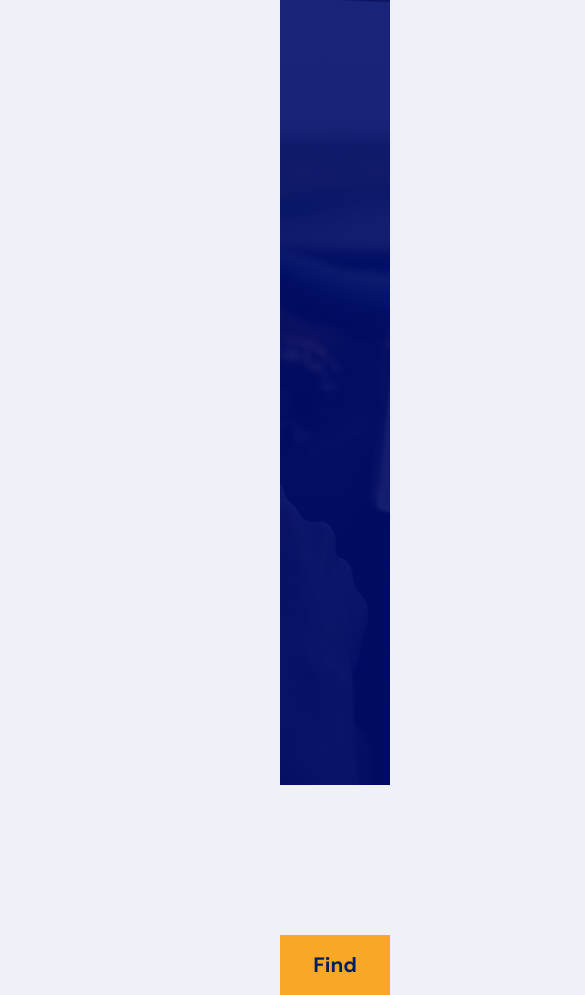
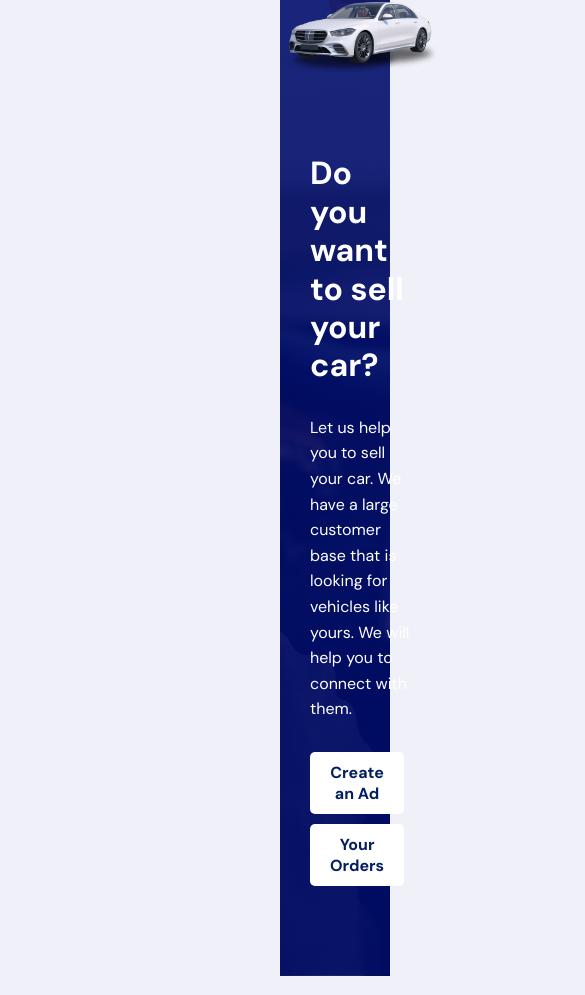
Before and after one commit to Sulakshani99/OttoCarSale_Dashboard, a React (Create React App) app in the folder frontend/: page /selling in a window 390 px wide. Shown: the part 999-1994 px from the top of the page, 585 px wide, since content can reach past the window. Built offline with nearby package versions, Linux system fonts and the light colour scheme.

Commit message:
Create becomeDriver Section as Responsive

```diff
--- a/frontend/src/components/Search/VehicleSearch.jsx
+++ b/frontend/src/components/Search/VehicleSearch.jsx
@@ -56,7 +56,7 @@ const VehicleSearch = () => {
   };
 
   return (
-    <section className="become__driver" style={{ marginTop: "100px", background: "#f0f0f8" }}>
+    <section className="become__driver" style={{ marginTop: "30px", background: "#f0f0f8" }}>
       <Container>
         <Row>
           <Col lg="6" md="6" sm="12">
--- a/frontend/src/components/UI/BecomeDriverSection.jsx
+++ b/frontend/src/components/UI/BecomeDriverSection.jsx
@@ -1,41 +1,35 @@
 import React from "react";
 import "../../styles/become-driver.css";
-import { Container, Row, Col } from "reactstrap";
-
+import { Container } from "reactstrap";
 import saleImg from "../../assets/images/sale.png";
-// import { NavLink } from "react-router-dom";
 
 const BecomeDriverSection = () => {
   return (
     <section className="become__driver">
       <Container>
-        <Row>
-          <Col lg="6" md="6" sm="12" className="become__driver-img">
-            <img src={saleImg} alt="" style={{width:'500px'}}/>
-          </Col>
-
-          <Col lg="6" md="6" sm="12" style={{marginTop:'-240px', marginLeft:'550px'}}>
-            <h2 className="section__title become__driver-title" style={{marginBottom:'30px'}}>
-              Do you want to sale your car?
-            </h2>
-            <bbr />
-            <h4 className="text-white text-justify" style={{color:'white', marginBottom:'30px'}}>
-              Lets us help you to sell your car. We have a large customer base
+        <div className="become__driver-grid">
+          <div className="become__driver-img">
+            <img src={saleImg} alt="Sale" className="img-fluid" />
+          </div>
+          <div className="become__driver-content">
+            <div className="content-inner">
+              <h2 className="section__title">Do you want to sell your car?</h2>
+              <p className="text-white">
+                Let us help you to sell your car. We have a large customer base
                 that is looking for vehicles like yours. We will help you to
                 connect with them.
-            </h4>
-            <a href="/addvehicle" style={{padding:'30px',margin:'30px'}}>
-              <button className="btn mt-4" style={{height:'30px',padding:'5px',borderRadius:'5px', width:'200px'}}>
+              </p>
+              <div className="button-group">
+                <a href="/addvehicle" className="btn btn-primary">
                   Create an Ad
-              </button>
                 </a>
-            <a href="/orders">
-              <button className="btn mt-4" style={{height:'30px',padding:'5px',borderRadius:'5px', width:'200px'}}>
+                <a href="/orders" className="btn btn-secondary">
                   Your Orders
-              </button>
                 </a>
-          </Col>
-        </Row>
+              </div>
+            </div>
+          </div>
+        </div>
       </Container>
     </section>
   );
--- a/frontend/src/styles/become-driver.css
+++ b/frontend/src/styles/become-driver.css
@@ -4,53 +4,112 @@
   background-position: center;
   background-repeat: no-repeat;
   background-size: cover;
-  padding: 80px 0px;
-  /* width: 800px; */
+  padding: 80px 0;
 }
 
-.become__driver button {
-  background: #fff;
-  color: #021F61;
-  font-weight: 600;
-}
-.become__driver-btn a {
-  text-decoration: none;
-  color: #fff;
+.become__driver-grid {
+  display: grid;
+  grid-template-columns: 1fr 1fr;
+  gap: 2rem;
 }
 
-.become__driver-title {
+.become__driver-img {
+  grid-column: 1 / 2;
+  position: relative;
+}
+
+.become__driver-img img {
+  width: 100%;
+  height: auto;
+  display: block;
+}
+
+.become__driver-content {
+  grid-column: 2 / 3;
+  display: flex;
+  align-items: center;
+}
+
+.content-inner {
+  padding: 0 30px;
+}
+
+.section__title {
+  color: #fff;
   font-size: 2.8rem;
+  line-height: 1.2;
+  margin-bottom: 30px;
+}
+
+.text-white {
   color: #fff;
-  line-height: 65px;
+  font-size: 1.2rem;
+  line-height: 1.6;
+  margin-bottom: 30px;
+}
+
+.button-group {
+  margin-top: 30px;
+}
+
+.button-group a {
+  display: inline-block;
+  margin-right: 10px;
+  padding: 10px 20px;
+  border-radius: 5px;
+  text-align: center;
+  text-decoration: none;
+  color: #021F61;
+  background: #fff;
+  font-weight: 600;
+  transition: background-color 0.3s, color 0.3s;
+}
+
+.button-group a.btn-primary {
+  background-color: #fff;
+  color: #021F61;
+}
+
+.button-group a.btn-secondary {
+  background-color: #fff;
+  color: #021F61;
+}
+
+.button-group a:hover {
+  background-color: #ffc107; /* Yellow background on hover */
+  color: #000; /* Black text on hover */
 }
 
 @media only screen and (max-width: 992px) {
-  .become__driver-title {
-    font-size: 1.5rem;
-    line-height: 3rem;
-  }
-}
-
-@media only screen and (max-width: 768px) {
-  .become__driver {
-    padding: 50px 0px;
+  .become__driver-grid {
+    grid-template-columns: 1fr;
   }
 
-  .become__driver-title {
-    font-size: 1.3rem;
-    line-height: 2.5rem;
+  .become__driver-img {
+    grid-column: 1 / 2;
   }
 
-  .become__driver-btn {
-    font-size: 0.8rem !important;
+  .become__driver-content {
+    grid-column: 1 / 2;
+    margin-top: 50px;
   }
 }
 
 @media only screen and (max-width: 576px) {
-  .become__driver-img {
-    display: none;
+  .section__title {
+    font-size: 2rem;
   }
-  .become__driver {
-    text-align: center;
+
+  .text-white {
+    font-size: 1rem;
+  }
+
+  .button-group {
+    display: flex;
+    flex-direction: column;
+  }
+
+  .button-group a {
+    margin-bottom: 10px;
   }
 }
```
Lines whose indentation alone changed are shown as unchanged.
